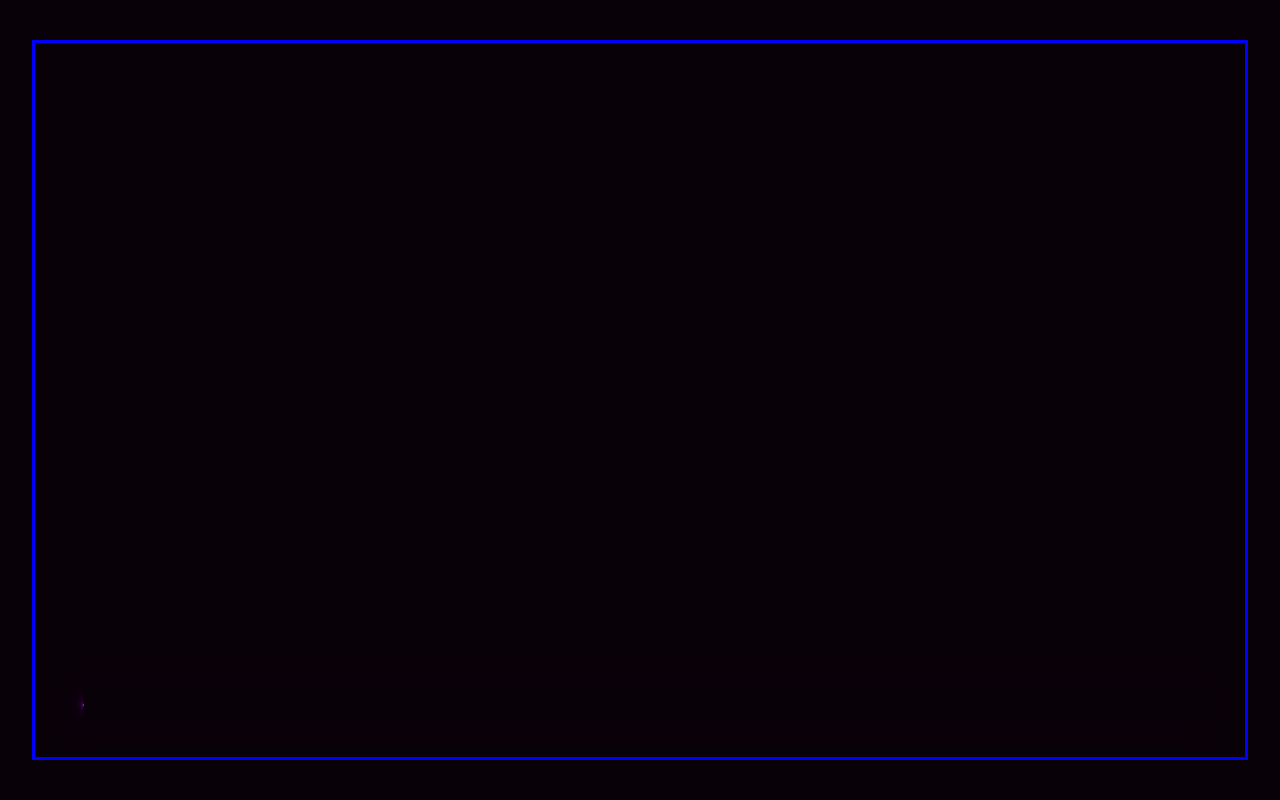
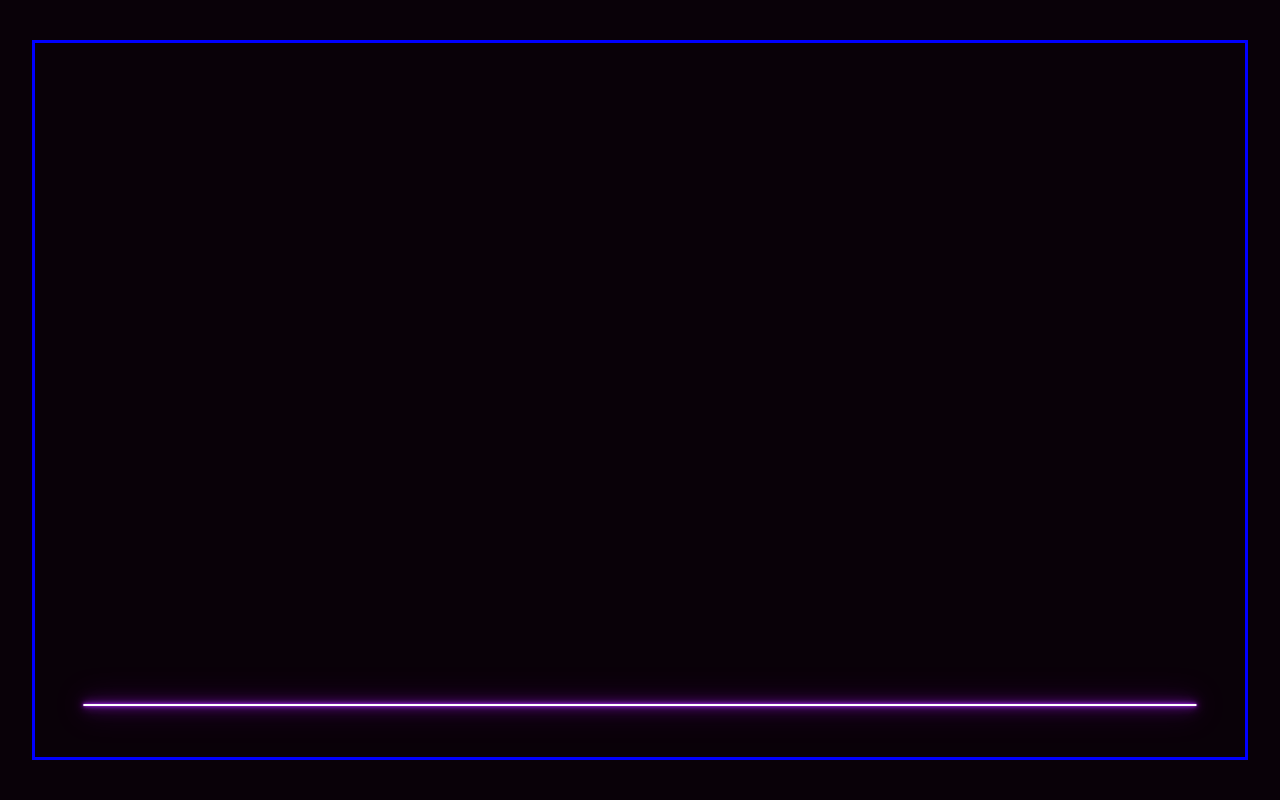
Before and after one commit to Cathy347Le/react-portfolio, a React (Create React App) app: page / in a window 1280 px wide. Shown: the top 800 px of the page. Built offline with nearby package versions, Linux system fonts and the light colour scheme; grey boxes are pictures that could not be loaded.

Commit message:
stop hero animation when complete using animation fill mode prop

```diff
--- a/src/Components/Hero.jsx
+++ b/src/Components/Hero.jsx
@@ -1,6 +1,6 @@
 import React, { Component } from "react";
 import "./Hero.scss";
-import Menu from "./Menu";
+// import Menu from "./Menu";
 
 class Hero extends Component {
   render() {
--- a/src/Components/Hero.scss
+++ b/src/Components/Hero.scss
@@ -54,7 +54,7 @@
           width: 102%;
           height: 50px;
           background: $black;
-          animation: innerlightbar1 6s linear;
+          animation: innerlightbar1 6s linear forwards;
         }
       }
     }
```
